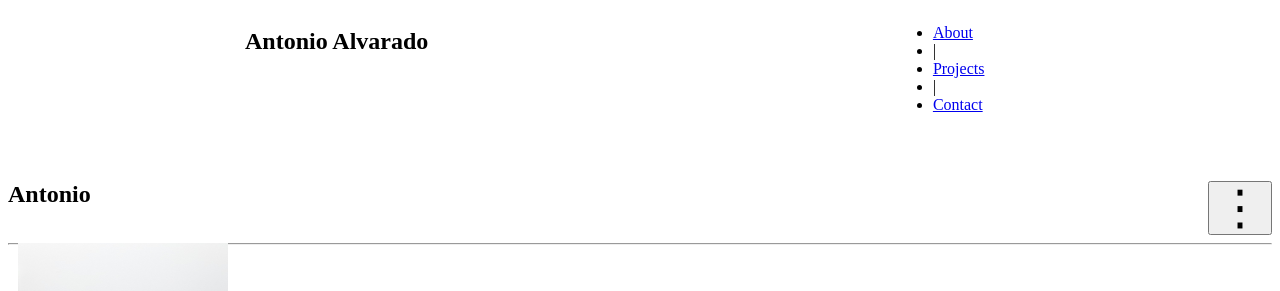
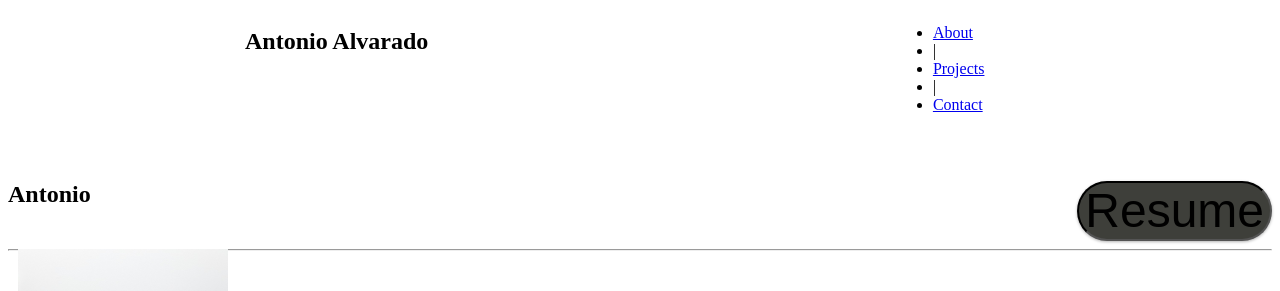
Before and after one commit to antonio36alv/spring-boot-react-portfolio, a React (Create React App) app in the folder app/src/: page /#/ in a window 1280 px wide. Shown: the top 291 px of the page. Built offline with nearby package versions, Linux system fonts and the light colour scheme; the HTML template or start-up script is replaced by a standard one.

Commit message:
basic dropdown menu functionality, WIP

```diff
--- a/app/src/components/ContentHeader/index.js
+++ b/app/src/components/ContentHeader/index.js
@@ -1,51 +1,20 @@
 import React, { useState, useEffect } from "react"
-import ResumeDiv from "../ResumeDiv"
+import DropdownMenu from "../DropdownMenu"
 import "./style.css"
 
 export default function ContentHeader() {
 
-    // state = {
-        // action: "show",
-        // heading: ""
-    // }
     const [ headingText, setHeadingText ] = useState("");
-
-    // toggle = () => {
-    //     this.state.action === "show" ? this.toggleShow() : this.toggleHide()
-    //     this.state.action === "show" ? this.setState({ action: "hide" }) : this.setState({ action: "show" })
-    // }
-
-    // cant use component will mount... fix this
-    // componentWillMount = () => {
-//
-    // }
-//
 
     useEffect(() => {
         const sendMeLocation = document.location.href.substring(document.location.href.lastIndexOf("/") + 1, document.location.href.length)
         if (sendMeLocation === "projects") setHeadingText("Projects")
         else if (sendMeLocation === "contact") setHeadingText("Conact")
         else setHeadingText("Antonio")
-        // return () => {
-            // cleanup
-        // }
     }, [])
-
-    const makethething = (link, description) => {
-        if (description === "Resume") return <ResumeDiv />
-        else {
-            const div = document.createElement("div")
-            div.innerHTML = `<a href="${link}" target="_blank"><p>${description}</p></a>`
-            return div
-        }
-    }
 
     return <div id="content-header">
         <h2 className="text-dark display-4">{headingText}</h2>
-        <div id="btn-div">
-            <button className="close text-dark" id="vert-ellipsis" aria-hidden="true" value={headingText} onClick={makethething}>&#8942;</button>
-        </div>
+        <DropdownMenu/>
     </div>
 }
-
-// export default ContentHeader
--- /dev/null
+++ b/app/src/components/DropdownMenu/index.js
@@ -0,0 +1,42 @@
+import React, { useState, useEffect, useRef } from "react"
+import "./style.css"
+
+export default function DropdownMenu() {
+    // https://letsbuildui.dev/articles/building-a-dropdown-menu-component-with-react-hooks
+    const dropdownRef = useRef(null);
+    const [ isActive, setIsActive ] = useState(false);
+    const onClick = () => setIsActive(!isActive);
+
+    useEffect(() => {
+
+        const pageClickEvent = (e) => {
+            console.log(e);
+            if(dropdownRef.current !== null && !dropdownRef.current.contains(e.target)) {
+                setIsActive(!isActive);
+            }
+        };
+
+        if(isActive) window.addEventListener("click", pageClickEvent);
+
+        return () => {
+            window.removeEventListener("click", pageClickEvent);
+        }
+
+    }, [ isActive ])
+
+    return (
+        <div className="menu-container">
+            <button onClick={onClick} className="menu-trigger text-white">
+                Resume
+                {/* add image here */}
+            </button>
+            <nav ref={dropdownRef} className={`menu ${isActive ? "active" : "inactive"}`}>
+                <ul>
+                    <li className="text-dark">PDF</li>
+                    <li className="text-dark">Word</li>
+                    <li className="text-dark">Google Drive</li>
+                </ul>
+            </nav>
+        </div>
+    );
+}
--- /dev/null
+++ b/app/src/components/DropdownMenu/style.css
@@ -0,0 +1,73 @@
+.menu-container {
+    position: relative;
+}
+
+.menu {
+    color: black;
+    background: #ffffff;
+    border-radius: 8px;
+    position: absolute;
+    z-index: 100;
+    top: 60px;
+    right: 0;
+    /* width: 300px; */
+    width: 100%;
+    /* box-shadow: 0 1px 8px rgba(0, 0, 0, 0.3); */
+    opacity: 0;
+    visibility: hidden;
+    transform: translateY(-20px);
+    transition: opacity 0.4s ease, transform 0.4 ease, visibility 0.4s;
+}
+
+.menu.active {
+    opacity: 1;
+    visibility: visible;
+    transform: translateY(0);
+}
+
+.menu ul {
+  /* color: black; */
+  list-style: none;
+  padding: 0;
+  margin: 0;
+}
+
+.menu li {
+  border-bottom: 1px solid #dddddd;
+}
+
+.menu li a {
+  text-decoration: none;
+  color: #333333;
+  padding: 15px 20px;
+  display: block;
+}
+
+.menu-trigger {
+  border-radius: 90px;
+  cursor: pointer;
+  display: flex;
+  justify-content: space-between;
+  align-items: center;
+  padding: 4px 6px;
+  box-shadow: 0 1px 3px rgba(0, 0, 0, 0.3);
+  border-style: inset;
+  vertical-align: middle;
+  transition: box-shadow 0.4s ease;
+  background-color: #3e3f3a !important;
+}
+
+.menu-trigger:hover, .menu-trigger:focus, .menu-trigger:active, .menu-trigger:visited {
+  box-shadow: 0 1px 8px rgba(0, 0, 0, 0.3);
+  /* background-color: #3e3f3a !important; */
+}
+/* .menu-trigger span { */
+  /* font-weight: 700; */
+  /* vertical-align: middle; */
+  /* font-size: 14px; */
+  /* margin: 0 10px; */
+/* } */
+/*  */
+/* .menu-trigger img { */
+  /* border-radius: 90px; */
+/* } */
```
